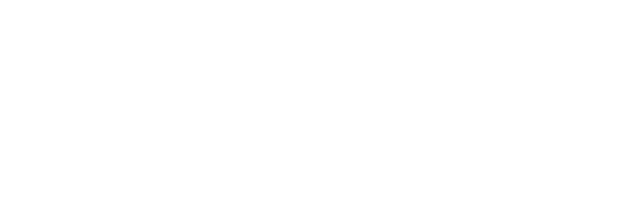
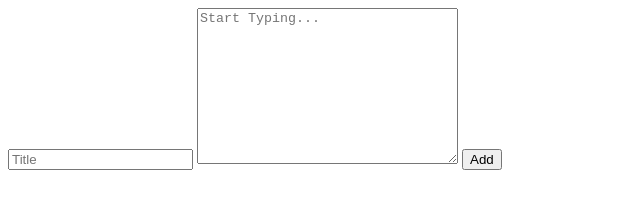
Before and after one commit to Junaid-Hashmi/NotesApp-js, a plain HTML site: page index.html in a window 1280 px wide. Shown: the whole page, without its empty margins (0-640 px from the left). Drawn offline with Linux system fonts and the light colour scheme.

Commit message:
structure

```diff
--- a/index.html
+++ b/index.html
@@ -4,7 +4,23 @@
     <meta charset="UTF-8" />
     <meta http-equiv="X-UA-Compatible" content="IE=edge" />
     <meta name="viewport" content="width=device-width, initial-scale=1.0" />
+    <link rel="stylesheet" href="./style.css" />
     <title>Notes App</title>
   </head>
-  <body></body>
+  <body>
+    <div class="container">
+      <div class="inputs">
+        <input type="text" name="title" id="title" placeholder="Title" />
+        <textarea
+          name="note"
+          id="note"
+          cols="30"
+          rows="10"
+          placeholder="Start Typing..."
+        ></textarea>
+        <button class="addBtn">Add</button>
+      </div>
+      <div id="notes"></div>
+    </div>
+  </body>
 </html>
```
